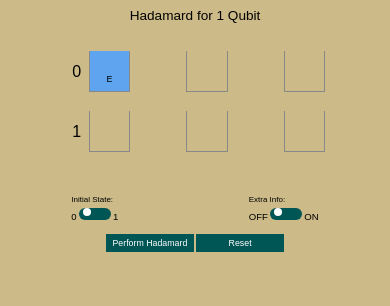
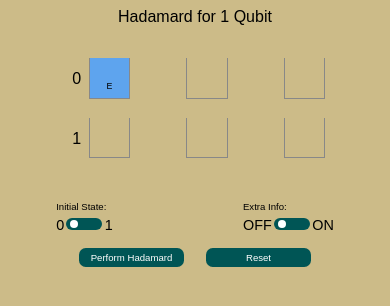
Before and after one commit to KatherineB/testProject140723, a PHP site: page /Hadamard_1Q.html in a window 390 px wide. Shown: the top 306 px of the page. Run offline with PHP 8.4, Linux system fonts and the light colour scheme.

Commit message:
improved responsiveness

```diff
--- a/JavaScript_practice/Hadamard_1Q.css
+++ b/JavaScript_practice/Hadamard_1Q.css
@@ -3,9 +3,9 @@
 @media (min-width: 320px) {body {font-size: 8px;} }
 @media (min-width: 423px) {body {font-size: 11px;} }
 @media (min-width: 526px) {body {font-size: 13px;} }
-@media (min-width: 768px) {body {font-size: 20px;} }
+/*@media (min-width: 768px) {body {font-size: 20px;} }
 @media (min-width: 992px) {body {font-size: 23px;} }
-@media (min-width: 1200px) {body {font-size: 27px;} }
+@media (min-width: 1200px) {body {font-size: 27px;} }*/
 
 html{
    background-color: #ccbb88;
@@ -13,12 +13,12 @@ html{
   text-align: center;
 }
 .main-title{
-	font-size: 1.7em;
+	font-size: 2em;
 	color: #000000;
 	margin-bottom: 1.5em;
 }
 .steps-row{
-    display:inline-block;
+    display: inline-block;
 	text-align: center;
 	margin-top: 1em;
 	/*border: 1px solid #000;*/
@@ -125,6 +125,7 @@ html{
 .btns-init-label{
 	margin-bottom: 0.5em;
 	text-align: left;
+	font-size: 1.2em;
 }
 .init-slider-holder{
 	text-align: left;
@@ -134,14 +135,14 @@ html{
 	display: inline-block;
 }
 .init-number{
-	font-size: 1.2em;
+	font-size: 1.8em;
 	padding-bottom: 0.5em;
 	display: inline-block;
 }
 .slider-init {
   position: relative;
   display: inline-block;
-  width: 4em;
+  width: 4.5em;
   height: 1.5em;
 }
 
@@ -163,7 +164,7 @@ html{
   height: 1.0em;
   width: 1.0em;
   left: 4px;
-  bottom: 4px;
+  bottom: 2px;
   background-color: #fff;
 }
 
@@ -190,9 +191,13 @@ input:checked + .slider-inp:before {
 .btn{
    /*white-space: normal;*/
     height: 2.0em;
-	width: 10em;
-	font-size: 1.1em;
+	width: 11em;
+	font-size: 1.2em;
 	background-color: #055;
 	color: #fff;
 	border: none;
+	border-radius: 0.7em;
+	margin-left: 1em;
+	margin-right: 1em;
+	margin-bottom: 1em;
 }
--- a/JavaScript_practice/Hadamard_1Q.html
+++ b/JavaScript_practice/Hadamard_1Q.html
@@ -165,6 +165,7 @@
 		  </div>
           <div style="clear:both"></div>
 	  </div>
+	  <br>
       <div class="steps-row">
 	      <div class="init-bit">1</div>
 		  <div class="prob-state" id="ps-10">
```
